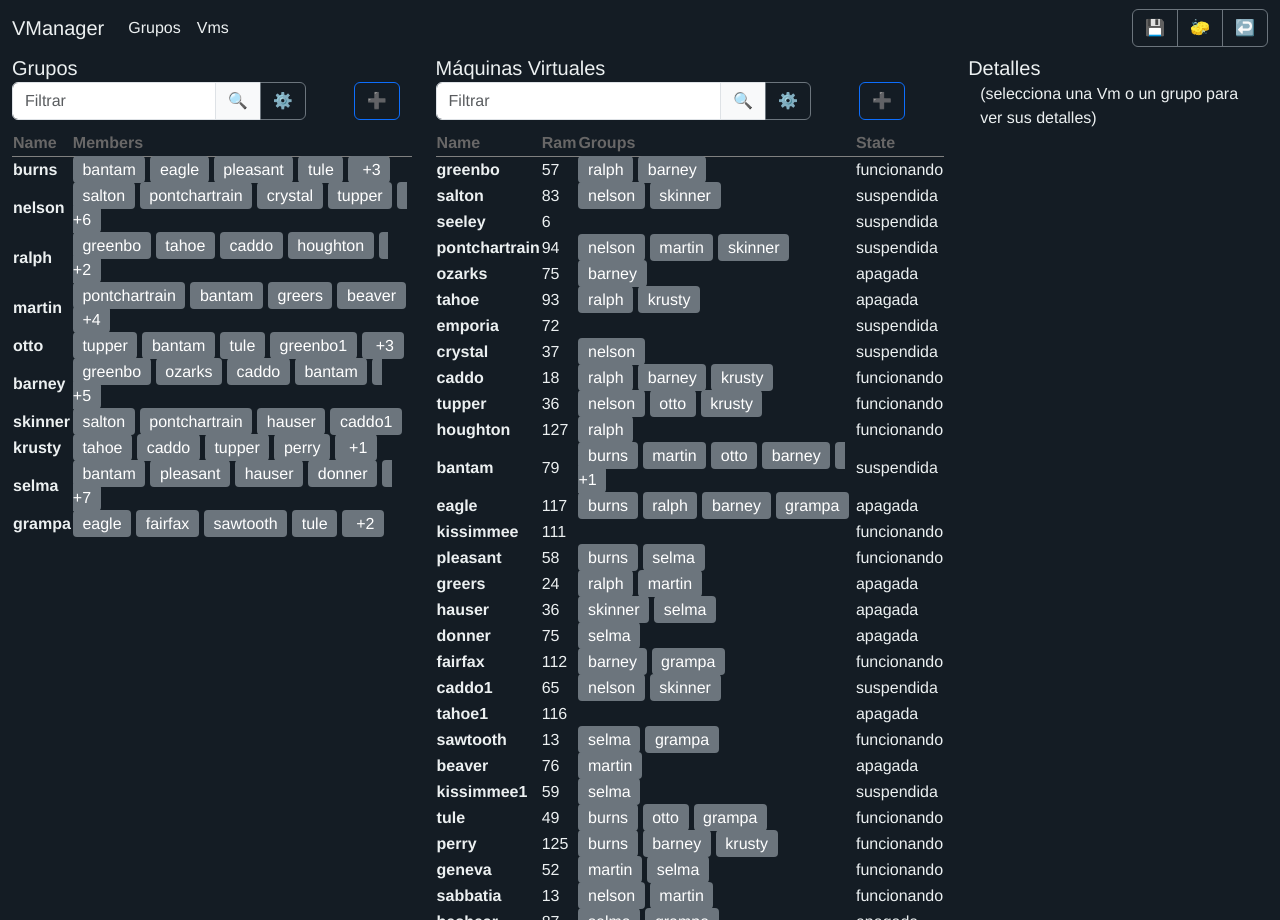
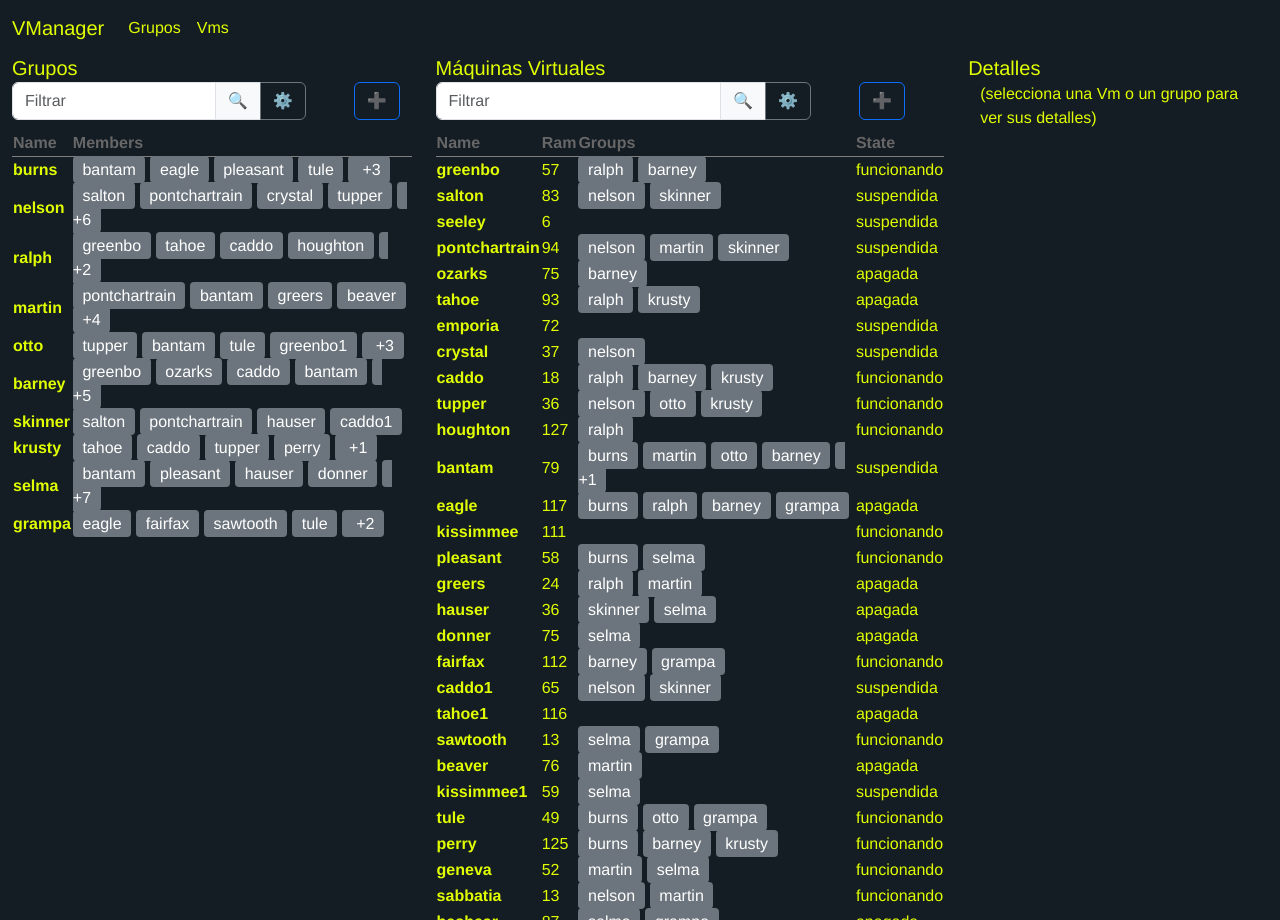
Before and after one commit to Washing-Mr8/IU_P8_G5, a Vue app in the folder iu2324/vmanager/: page / in a window 1280 px wide. Built offline with nearby package versions, Linux system fonts and the light colour scheme.

Commit message:
cambiar color + quitar botones

```diff
--- a/iu2324/vmanager/src/App.vue
+++ b/iu2324/vmanager/src/App.vue
@@ -155,13 +155,6 @@ const switchGroups = (vmId) => {
           <a id="vms" class="nav-link active" aria-current="page" href="#div-vms" title="Ir a la sección de Máquinas Virtuales">Vms</a>
         </li>
         </ul>
-          <div class="nav-item ms-auto">
-            <div class="btn-group">
-              <button id="save" class="btn btn-outline-secondary" title="Guardar">💾</button>
-              <button id="clean" class="btn btn-outline-secondary" title="Limpiar">🧽</button>
-              <button id="restore" class="btn btn-outline-secondary" title="Restaurar">↩️</button>
-            </div>
-          </div>
       </div>
     </div>
   </nav>
@@ -270,20 +263,20 @@ const switchGroups = (vmId) => {
   font-family: Avenir, Helvetica, Arial, sans-serif;
   -webkit-font-smoothing: antialiased;
   -moz-osx-font-smoothing: grayscale;
-  color: #ecf0f1; /* Cambia el color del texto en modo oscuro por defecto */
+  color: #e1ff00; /* Cambia el color del texto en modo oscuro por defecto */
   background-color: #141c24; /* Cambia el fondo a un tono oscuro por defecto */
 }
 
 .navbar-brand{
-  color:#ecf0f1
+  color:#e1ff00
 }
 
 #grupos{
-  color:#ecf0f1;
+  color:#e1ff00;
 }
 
 #vms{
-  color:#ecf0f1;
+  color:#e1ff00;
 }
 
 .escape {
--- a/iu2324/vmanager/src/components/MemberBox.vue
+++ b/iu2324/vmanager/src/components/MemberBox.vue
@@ -50,7 +50,7 @@ const read = computed(() => {
 
 <style scoped>
 .exists {
-  background-color: lightblue;
+  background-color: #51084c;
 }
 .caja {
   display: inline-block;
--- a/iu2324/vmanager/src/components/VmAddOrEditModal.vue
+++ b/iu2324/vmanager/src/components/VmAddOrEditModal.vue
@@ -177,11 +177,8 @@ defineExpose({ show });
     align-items: center;
   }
 
-
-
   #e-ram .label {
     margin-right: 5px;
-
   }
 
   #e-hdd {
```
